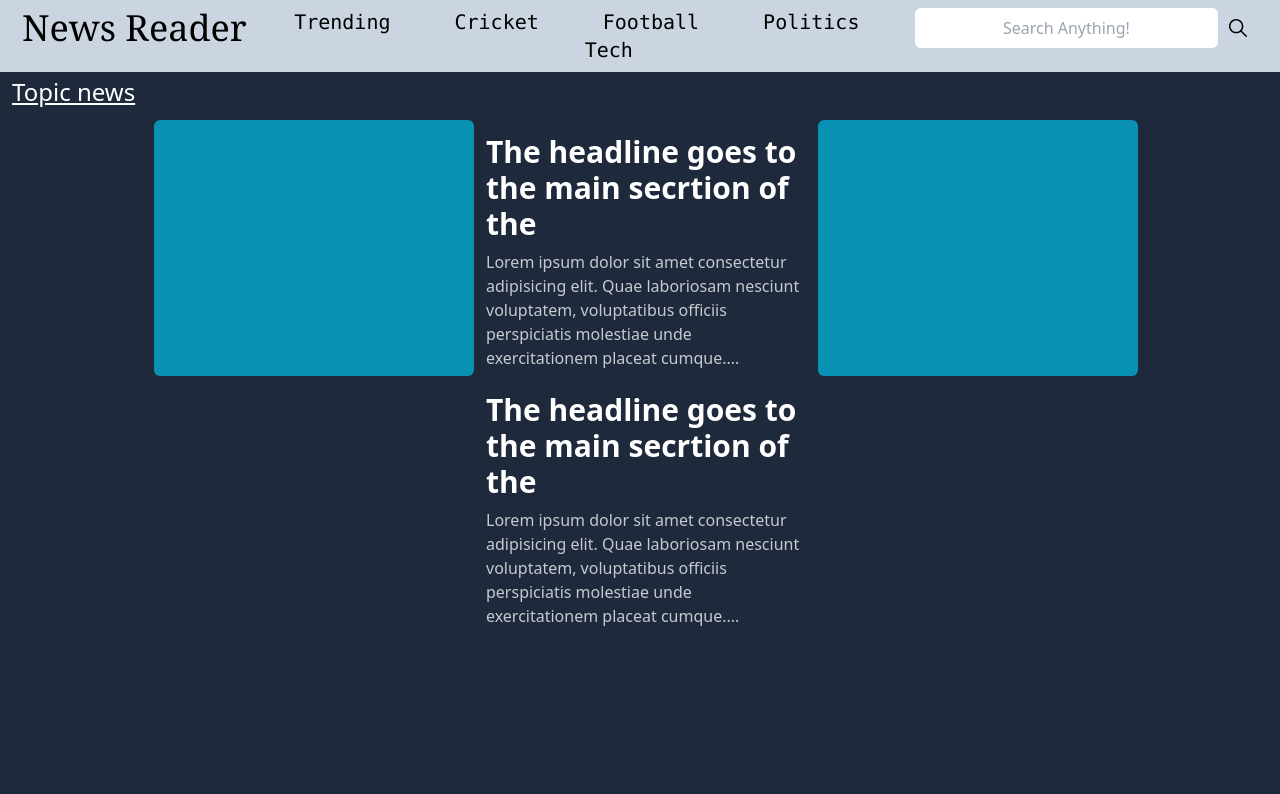
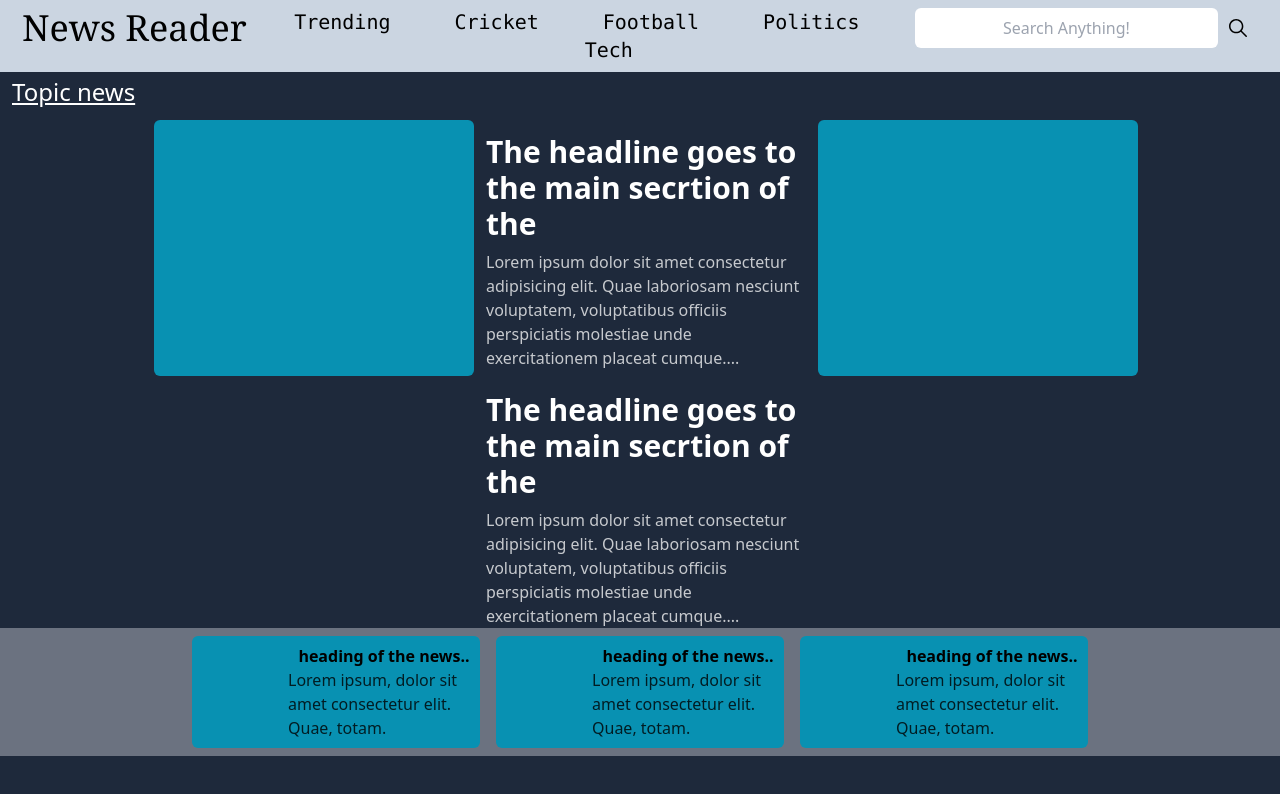
Before and after one commit to hasankhan10/news-reader, a React (Vite) app: page / in a window 1280 px wide. Shown: the top 794 px of the page. Built offline with nearby package versions, Linux system fonts and the light colour scheme.

Commit message:
adding responsive newscomponent

```diff
--- a/src/components/Layout.tsx
+++ b/src/components/Layout.tsx
@@ -1,8 +1,9 @@
+import Newscomponent from "./Newscomponent"
 
 function Layout() {
   return (
     <div className=" w-full h-fit">
-        <div className="sectionheading w-full h-80 ">
+        <div className="sectionheading w-full h-fit ">
             <p className=" text-2xl px-3 py-1 underline w-full text-white">Topic news</p>
             <div className=" w-full h-fit flex flex-wrap justify-center items-center">
                 <div className="image w-80 h-64 bg-cyan-600 my-2 ml-3 rounded-md"></div>
@@ -21,7 +22,12 @@ function Layout() {
             </div>
         </div>
 
+        <div className="extranews w-full h-fit px-3 py-2 bg-gray-500 flex gap-4 flex-wrap justify-center items-center">
+          <Newscomponent />
+          <Newscomponent />
+          <Newscomponent />
 
+        </div>
     </div>
   )
 }
--- /dev/null
+++ b/src/components/Newscomponent.tsx
@@ -0,0 +1,14 @@
+
+function Newscomponent() {
+  return (
+    <div className="newscomponent w-72 h-28 rounded-md bg-cyan-600 flex">
+        <div className="image w-1/3 h-full"></div>
+        <div className="details w-2/3 h-full flex flex-col justify-center items-center">
+            <h1 className=" text-center font-semibold">heading of the news..</h1>
+            <p className=" opacity-80">Lorem ipsum, dolor sit amet consectetur elit. Quae, totam.</p>
+        </div>
+    </div>
+  )
+}
+
+export default Newscomponent
```
